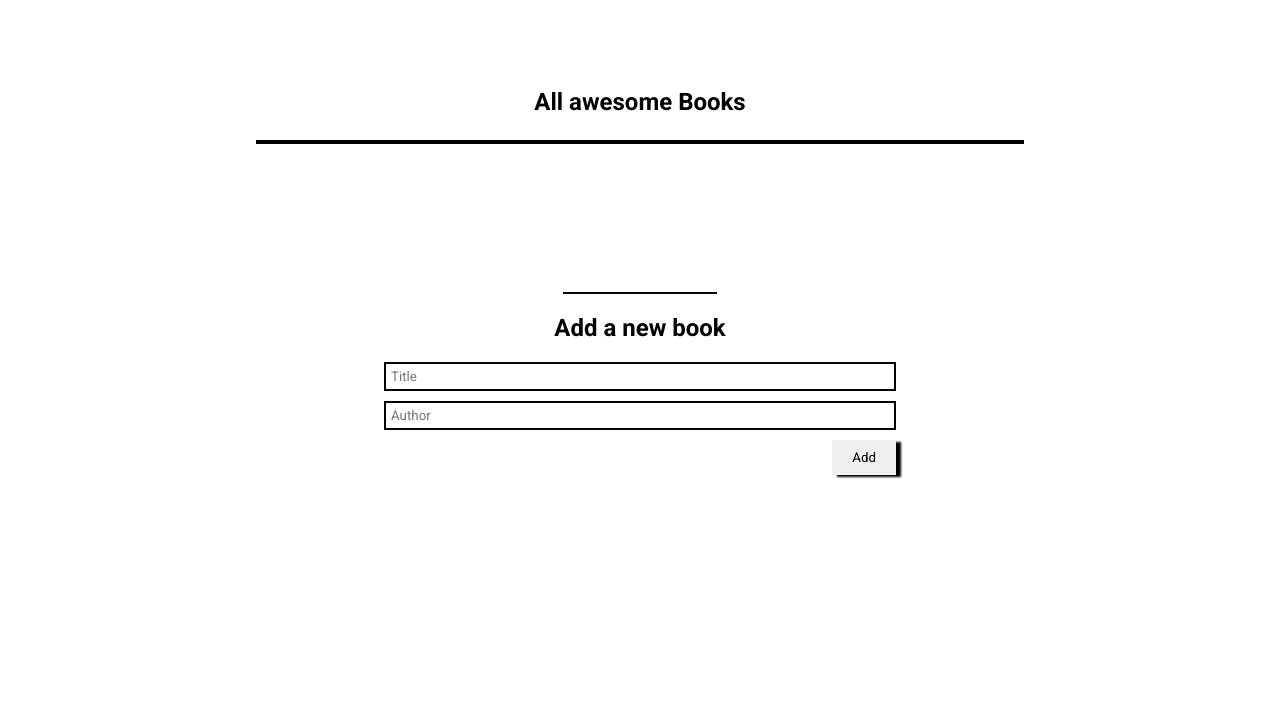
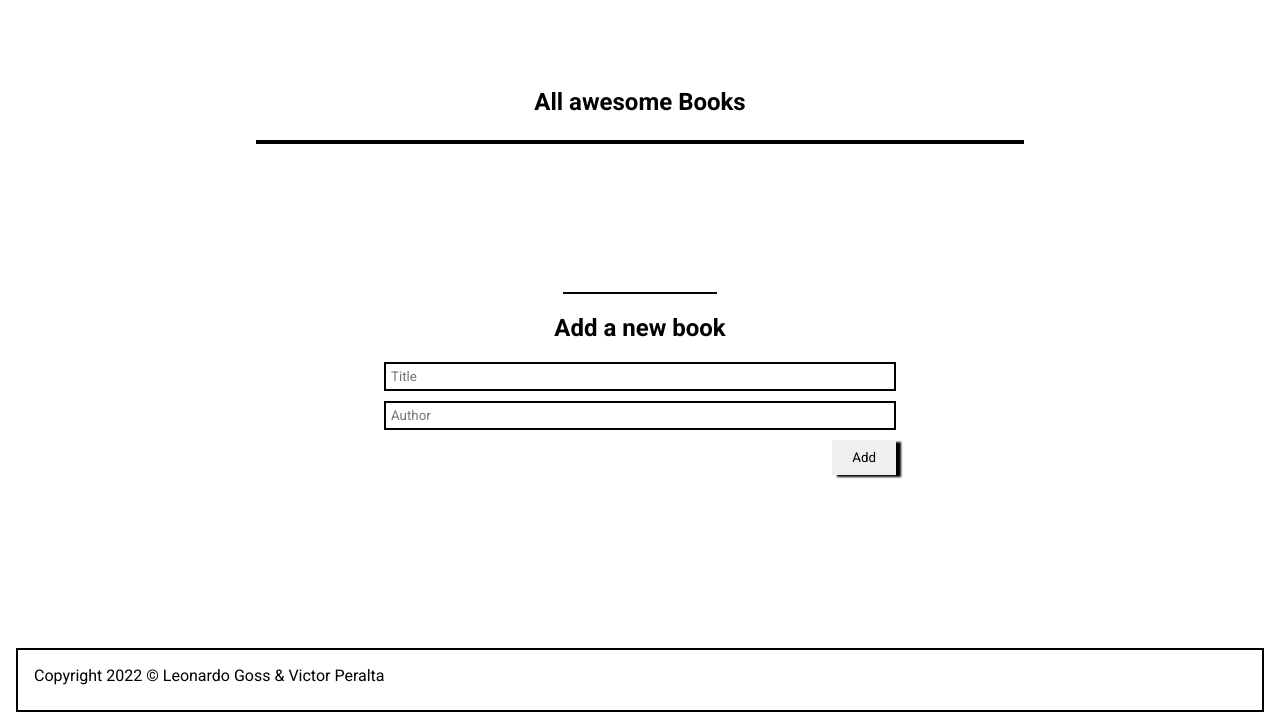
Before and after one commit to VicPeralta/awesomeBooks, a website: page index.html in a window 1280 px wide. Shown: the part 88-800 px from the top of the page. Drawn offline with Linux system fonts and the light colour scheme.

Commit message:
Add Footer section and style it
modified:   index.html
modified:   styles.css

```diff
--- a/index.html
+++ b/index.html
@@ -60,7 +60,9 @@
       </ul>
     </section>
   </main>
-
+  <footer>
+    <p>Copyright 2022 &#169; Leonardo Goss & Victor Peralta</p>
+  </footer>
   <script src="script.js"></script>
 </body>
 
--- a/styles.css
+++ b/styles.css
@@ -27,6 +27,7 @@ header {
   padding: 16px;
   width: 100%;
   height: 14vh;
+  background-color: white;
 }
 
 nav {
@@ -158,6 +159,17 @@ main {
   justify-content: end;
 }
 
+footer {
+  position: fixed;
+  bottom: 0;
+  background-color: white;
+  border: 2px solid black;
+  padding: 16px;
+  height: 8vh;
+  left: 16px;
+  right:16px;
+}
+
 @media (max-width: 700px) {
   #book-list {
     width: 100%;
```
